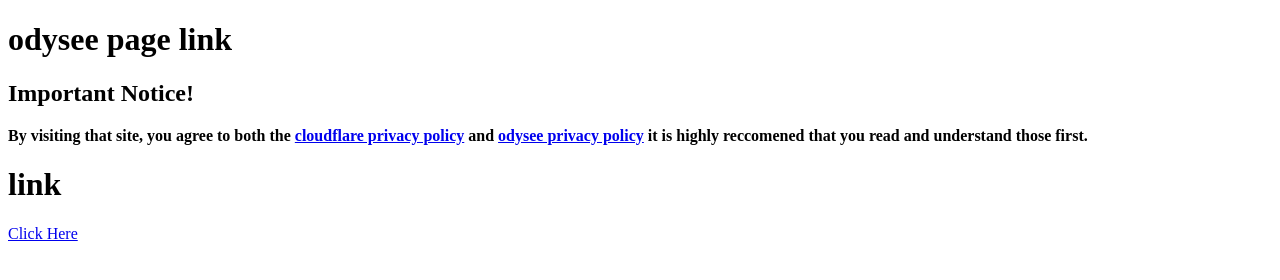
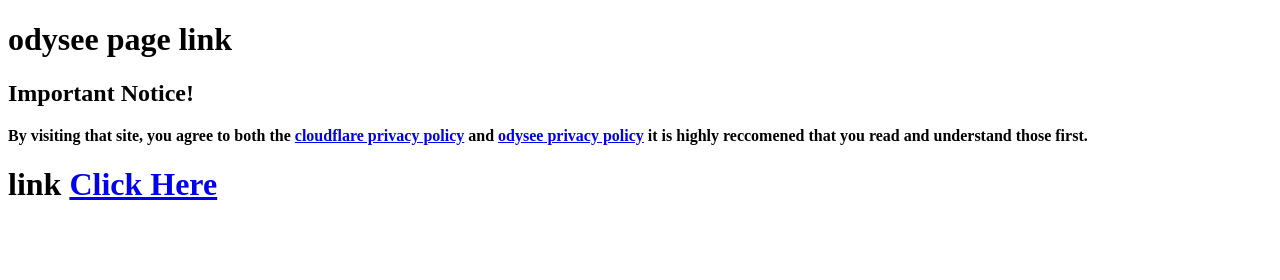
Before and after one commit to JasonTable/odysee-page-link, a plain HTML site: page index.html in a window 1280 px wide. Drawn offline with Linux system fonts and the light colour scheme.

Commit message:
Add files via upload

```diff
--- a/index.html
+++ b/index.html
@@ -13,9 +13,7 @@
 
     <p><strong>By visiting that site, you agree to both the <a href="https://www.cloudflare.com/privacypolicy/" rel="noreferrer noopener" target="_blank">cloudflare privacy policy</a> and <a href="https://odysee.com/$/privacypolicy" rel="noreferrer noopener" target="_blank">odysee privacy policy</a> it is highly reccomened that you read and understand those first.</strong></p>
 
-    <h1 id="link">link</h1>
-
-    <p><a href="https://odysee.com/@WhenJasonwasatdatableIkeptonseeinghimlookatmewhilehewaswithdatodargirl:8" rel="noreferrer">Click Here</a></p>
+    <h1 id="link">link <a href="https://odysee.com/@WhenJasonwasatdatableIkeptonseeinghimlookatmewhilehewaswithdatodargirl:8" rel="noreferrer">Click Here</a></h1>
 
 
 </body>
```
